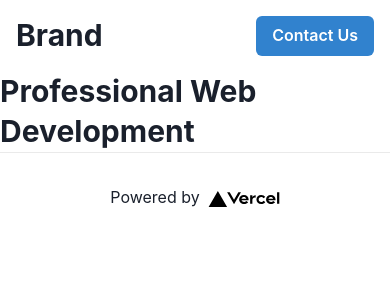
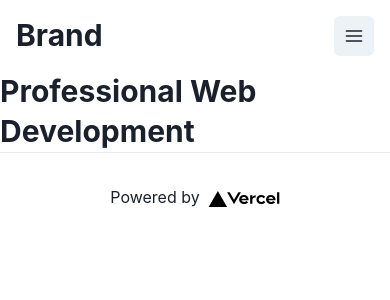
Before and after one commit to eric-do/business-app, a Next.js app: page / in a window 390 px wide. Shown: the top 300 px of the page. Built offline with nearby package versions, Linux system fonts and the light colour scheme.

Commit message:
Update navbar responsiveness

```diff
--- a/components/common/Navbar/Navbar.tsx
+++ b/components/common/Navbar/Navbar.tsx
@@ -9,6 +9,7 @@ import {
   Center,
   HStack,
   useDisclosure,
+  IconButton,
 } from '@chakra-ui/react';
 import { HamburgerIcon, CloseIcon } from '@chakra-ui/icons';
 import NextLink from 'next/link';
@@ -33,7 +34,7 @@ export const brand = 'Brand';
 export const contact = 'Contact Us';
 
 const Navbar = () => {
-  const { isOpen, onOpen, onClose } = useDisclosure();
+  const { isOpen, onToggle } = useDisclosure();
   return (
     <Flex alignItems={'center'} p={4}>
       <Box>
@@ -45,24 +46,42 @@ const Navbar = () => {
       </Box>
       <Spacer />
       <Flex
+        flex={{ base: 1, md: 'auto' }}
+        justifyContent='flex-end'
+        display={{
+          base: 'flex',
+          md: 'none'
+        }}
+      >
+        <IconButton
+          onClick={onToggle}
+          aria-label='Toggle navigation'
+          icon={
+            isOpen ? <CloseIcon w={3} h={3} /> : <HamburgerIcon w={5} h={5} />
+          }
+        />
+      </Flex>
+      <Flex
+        justifyContent='space-between'
         display={{
           base: 'none',
           md: 'flex',
         }}
       >
         <DesktopNav />
+        <Button colorScheme={'blue'}>{contact}</Button>
       </Flex>
-      <Spacer />
-      <Box>
-        <Button colorScheme={'blue'}>{contact}</Button>
-      </Box>
     </Flex>
   );
 };
 
 const DesktopNav = () => {
   return (
-    <HStack spacing={14} justifyContent={'space-between'}>
+    <HStack
+      spacing={14}
+      justifyContent={'space-between'}
+      px={14}
+    >
       {pages.map((p) => (
         <Link src={p.url} key={p.url}>
           <Text fontSize={'lg'}>{p.title}</Text>
```
